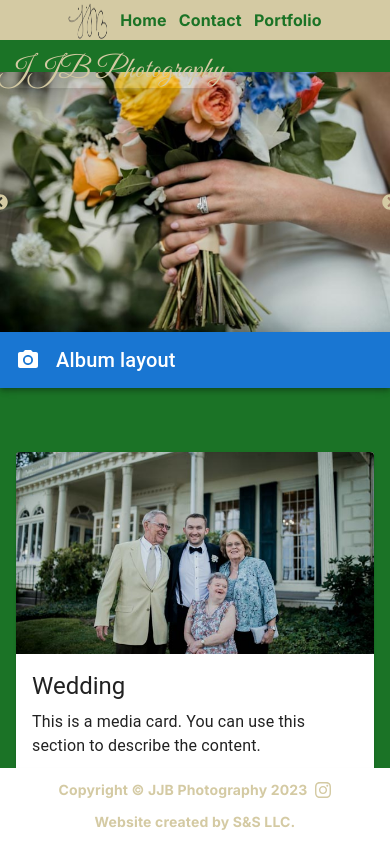
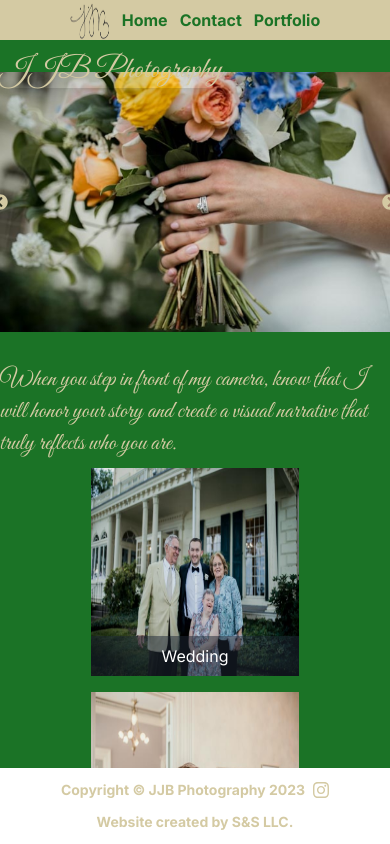
Before and after one commit to sramalho94/jjbphotography, a Next.js app: page / in a window 390 px wide. Built offline with nearby package versions, Linux system fonts and the light colour scheme.

Commit message:
refactoring portfolio component

```diff
--- a/components/Portfolio.jsx
+++ b/components/Portfolio.jsx
@@ -1,64 +1,8 @@
-import * as React from 'react'
-import AppBar from '@mui/material/AppBar'
-import Button from '@mui/material/Button'
-import CameraIcon from '@mui/icons-material/PhotoCamera'
-import Card from '@mui/material/Card'
-import CardActions from '@mui/material/CardActions'
-import CardContent from '@mui/material/CardContent'
-import CardMedia from '@mui/material/CardMedia'
-import CssBaseline from '@mui/material/CssBaseline'
-import Grid from '@mui/material/Grid'
-import Stack from '@mui/material/Stack'
-import Box from '@mui/material/Box'
-import Toolbar from '@mui/material/Toolbar'
-import Typography from '@mui/material/Typography'
-import Container from '@mui/material/Container'
-import Link from '@mui/material/Link'
-import { createTheme, ThemeProvider } from '@mui/material/styles'
+import Image from 'next/image'
+import Link from 'next/link'
+import { Great_Vibes } from 'next/font/google'
 
-function Copyright() {
-  return (
-    <Typography variant="body2" color="text.secondary" align="center">
-      {'Copyright © '}
-      <Link color="inherit" href="https://mui.com/">
-        Your Website
-      </Link>{' '}
-      {new Date().getFullYear()}
-      {'.'}
-    </Typography>
-  )
-}
-
-const defaultTheme = createTheme()
-
-const AlbumItem = ({ image }) => (
-  <Grid item xs={12} sm={6} md={4}>
-    <Card sx={{ height: '100%', display: 'flex', flexDirection: 'column' }}>
-      <CardMedia
-        component="div"
-        sx={{
-          // 16:9
-          pt: '56.25%'
-        }}
-        image={image.src}
-      />
-      <CardContent sx={{ flexGrow: 1 }}>
-        <Typography gutterBottom variant="h5" component="h2">
-          {image.alt}
-        </Typography>
-        <Typography>
-          This is a media card. You can use this section to describe the
-          content.
-        </Typography>
-      </CardContent>
-      <CardActions>
-        <Button size="small">View</Button>
-        <Button size="small">Edit</Button>
-      </CardActions>
-    </Card>
-  </Grid>
-)
-
+const great_vibes = Great_Vibes({ subsets: ['latin'], weight: '400' })
 const Portfolio = () => {
   const images = [
     {
@@ -76,6 +20,7 @@ const Portfolio = () => {
       alt: 'Family',
       link: '/portfolio/family'
     },
+    // Add more images as needed
     {
       src: '/banner2.jpg',
       alt: 'Portrait',
@@ -84,31 +29,35 @@ const Portfolio = () => {
   ]
 
   return (
-    <ThemeProvider theme={defaultTheme}>
-      <CssBaseline />
-      <AppBar position="relative">
-        <Toolbar>
-          <CameraIcon sx={{ mr: 2 }} />
-          <Typography variant="h6" color="inherit" noWrap>
-            Album layout
-          </Typography>
-        </Toolbar>
-      </AppBar>
-      <main>
-        {/* Your hero unit code */}
-        {/* ... */}
-        <Container sx={{ py: 8 }} maxWidth="md">
-          {/* Your hero unit */}
-          <Grid container spacing={4}>
-            {images.map((image, index) => (
-              <AlbumItem key={index} image={image} />
-            ))}
-          </Grid>
-        </Container>
-      </main>
-      {/* Your footer code */}
-      {/* ... */}
-    </ThemeProvider>
+    <div>
+      <h1
+        className={`mt-8 ${great_vibes.className} font-extrabold text-2xl text-our-beige`}
+      >
+        When you step in front of my camera, know that I will honor your story
+        and create a visual narrative that truly reflects who you are.
+      </h1>
+
+      <div className="flex flex-wrap justify-center ">
+        {images.map((image, index) => (
+          <div key={index} className="relative h-52 w-52 m-2 md:h-64 md:w-64">
+            <Image
+              src={image.src}
+              alt={image.alt}
+              responsive="true"
+              // width={300}
+              // height={300}
+              fill
+            />
+            <Link
+              href={image.link}
+              className="absolute bottom-0 left-0 right-0 bg-gray-800 bg-opacity-50 text-white text-center py-2"
+            >
+              {image.alt}
+            </Link>
+          </div>
+        ))}
+      </div>
+    </div>
   )
 }
 
```
